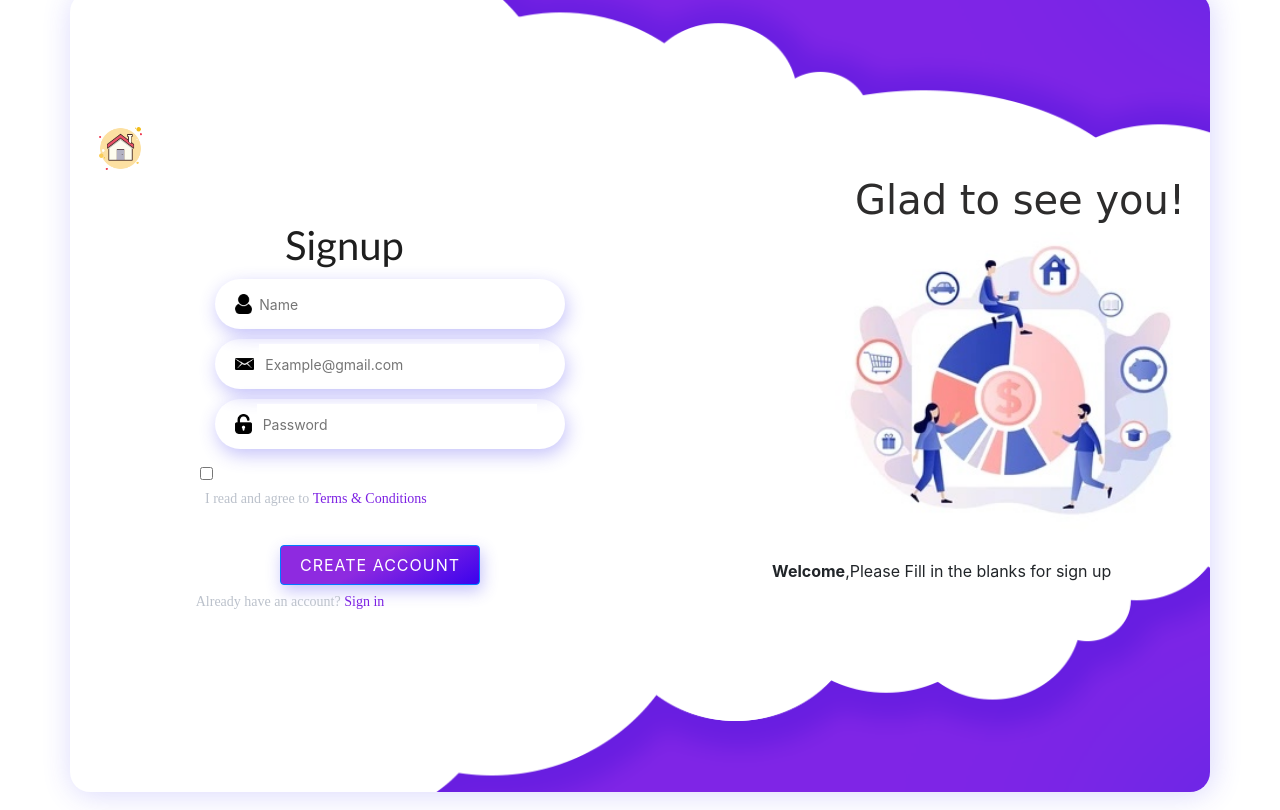
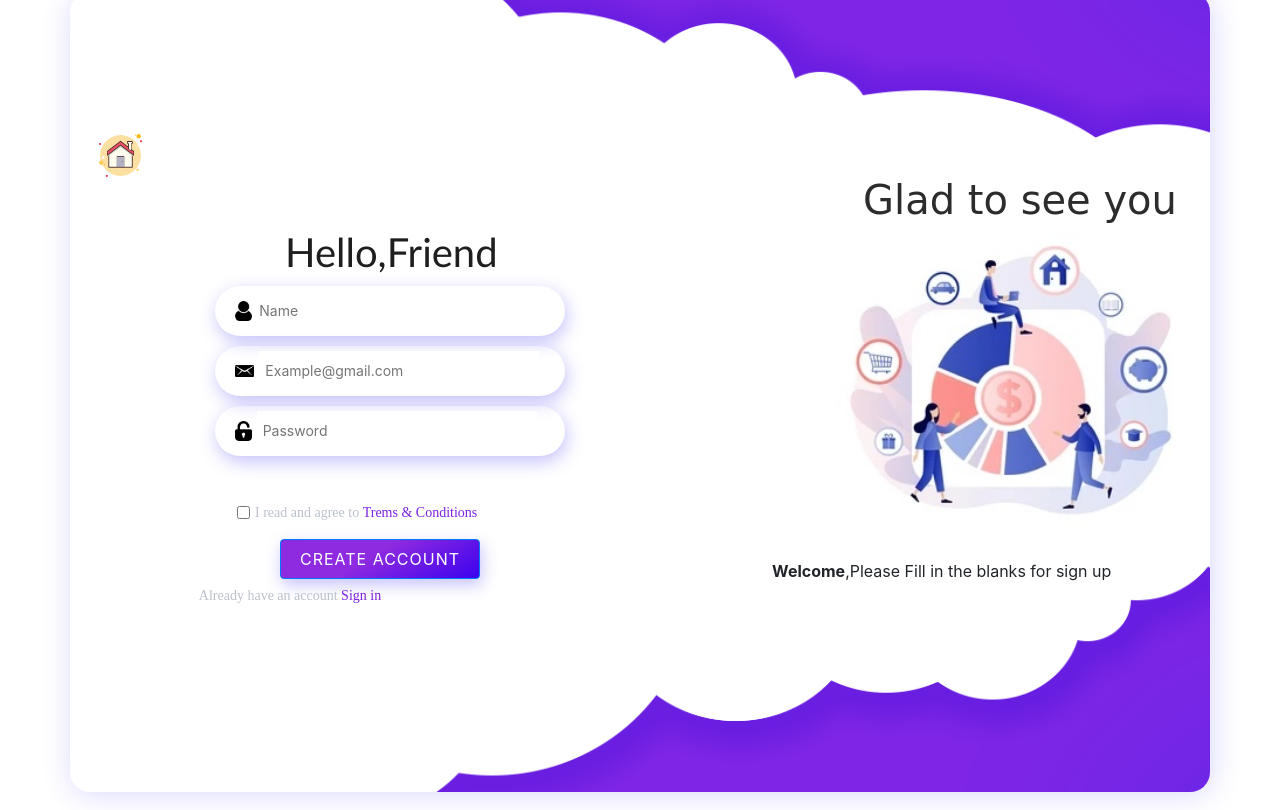
Before and after one commit to IBM-EPBL/IBM-Project-26308-1660024385, a Flask app: page /signup in a window 1280 px wide; the page is wider, and only the part inside the window is pictured. Run offline with Flask 2, Linux system fonts and the light colour scheme; some libraries are stand-ins or nearby versions.

Commit message:
Update signup.html

```diff
--- a/Project Development Phase/sprint 2/templates/signup.html
+++ b/Project Development Phase/sprint 2/templates/signup.html
@@ -16,7 +16,7 @@
  <!--heading-->
  <form action="/register" method="post">
     <div class="msg">{{ msg }}</div>
- <h1 class="heading">Signup</h1>
+ <h1 class="heading">Hello,Friend</h1>
  <!--name-box-->
  <div class="text">
  <img height="20px" src="..\static\images\user.png" />
@@ -40,11 +40,11 @@
     </ul>
 
 </div>
-<!--terms-->
+<!--trems-->
 
-<div class="terms">
+<div class="trems">
     <input class="check" type="checkbox" required/>
- <p class="conditions">I read and agree to <a href="#">Terms &amp; Conditions</a></p>
+ <p class="conditions">I read and agree to <a href="#">Trems &amp; Conditions</a></p>
  </div>
 <!--button-->
 <div class="toop">
@@ -52,12 +52,12 @@
 
 </form>
 <!--sign-in-->
-<div class="t"><p class="conditions" id="p3">Already have an account? <a href="/signin">Sign in</a></p> </div></div>
+<div class="t"><p class="conditions" id="p3">Already have an account <a href="/signin">Sign in</a></p> </div></div>
  </div>
 <!--text-container-->
 <div class="text-container">
 
- <h1 style="color: #2d2c2c;font-family:cursive;">Glad to see you!</h1>
+ <h1 style="color: #2d2c2c;font-family:cursive;">Glad to see you</h1>
 
  <div class="diag"><img class="fig1" width="100%" height="105%" src="..\static\images\Inkeddia_LI.jpg"</div>
 <div class="para"> <b>Welcome</b>,Please Fill in the blanks for sign up</div>
```
